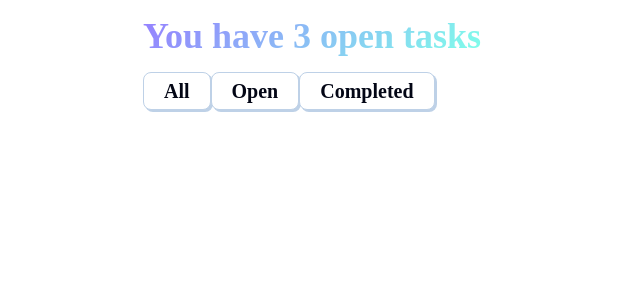
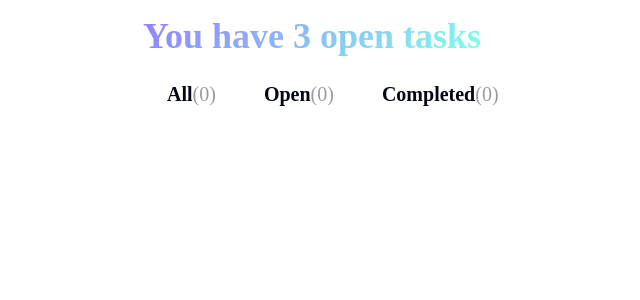
Before and after one commit to AdityaSahu786/RevisionSeries, a React (Vite) app in the folder todo-app/: page / in a window 1280 px wide. Shown: the top 300 px of the page, without its empty margins (113-753 px from the left). Built offline with nearby package versions, Linux system fonts and the light colour scheme; a web font is replaced by a local one.

Commit message:
Setting Up Properties in TodoList

```diff
--- a/todo-app/src/App.jsx
+++ b/todo-app/src/App.jsx
@@ -4,11 +4,18 @@ import { TodoInput } from "./components/TodoInput"
 import { TodoList } from "./components/TodoList"
 
 function App() {
+      const todos = [
+        { input: 'Hello! Add your first todo!', complete: true},
+        { input: 'Get the groceries', complete: false},
+        { input: 'Learn how to web design', complete: false},
+        { input: 'Say hi to gran gran', complete: true},
+      ]
+
 
 
   return (
     <>
-      <Header/>
+      <Header todos={todos}/>
       <Tabs />
       <TodoList />
       <TodoInput/>
--- a/todo-app/src/components/Tabs.jsx
+++ b/todo-app/src/components/Tabs.jsx
@@ -4,8 +4,9 @@ export function Tabs() {
         <nav>
             {tabs.map((tab, tabIndex) => {
                 return (
-                    <button key={tabIndex}>
-                        <h4>{tab}</h4>
+                    <button key={tabIndex}
+                    className="tab-button">
+                        <h4>{tab}<span>(0)</span></h4>
                     </button>
                 )
             })}
```
